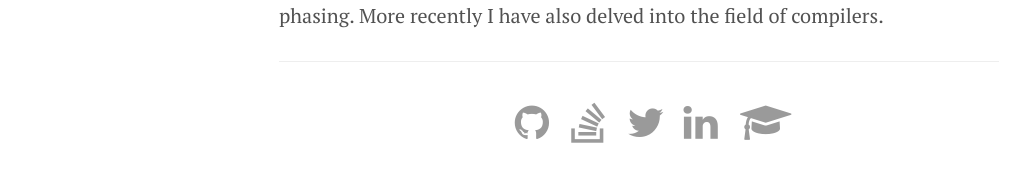
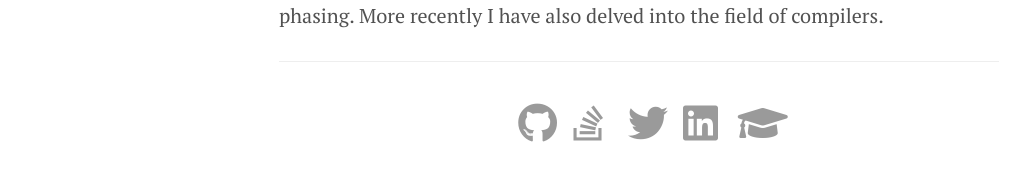
Before and after one commit to arshajii/arshajii.github.io, a Jekyll site: the page built from index.html, in a window 1280 px wide. Shown: the part 329-511 px from the top of the page, without its empty margins (1-1031 px from the left). Built offline with Jekyll 4.4.1, drawn with Linux system fonts in a browser that asks for light colours; nearby versions of some CDN libraries; the list of posts is cut into pages by our own code.

Commit message:
Update font-awesome, MathJax

```diff
--- a/_includes/head.html
+++ b/_includes/head.html
@@ -18,7 +18,7 @@
   <link rel="stylesheet" href="{{ site.baseurl }}/public/css/syntax.css">
   <link rel="stylesheet" href="{{ site.baseurl }}/public/css/lanyon.css">
   <link rel="stylesheet" href="http://fonts.googleapis.com/css?family=PT+Serif:400,400italic,700|PT+Sans:400">
-  <link rel="stylesheet" href="//maxcdn.bootstrapcdn.com/font-awesome/4.2.0/css/font-awesome.min.css">
+  <link rel="stylesheet" href="https://use.fontawesome.com/releases/v5.3.1/css/all.css" integrity="sha384-mzrmE5qonljUremFsqc01SB46JvROS7bZs3IO2EmfFsd15uHvIt+Y8vEf7N7fWAU" crossorigin="anonymous">
 
   <!-- Icons -->
   <link rel="apple-touch-icon-precomposed" sizes="144x144" href="{{ site.baseurl }}public/apple-touch-icon-144-precomposed.png">
--- a/_layouts/default.html
+++ b/_layouts/default.html
@@ -12,8 +12,8 @@
         tex2jax: {inlineMath: [["$","$"],["\\(","\\)"]]}
       });
     </script>
-    <script type="text/javascript"
-      src="https://cdn.mathjax.org/mathjax/latest/MathJax.js?config=TeX-AMS-MML_HTMLorMML">
+    <script type="text/javascript" async
+      src="https://cdnjs.cloudflare.com/ajax/libs/mathjax/2.7.1/MathJax.js?config=TeX-AMS-MML_HTMLorMML">
     </script>
 
     {% include sidebar.html %}
--- a/index.html
+++ b/index.html
@@ -104,25 +104,25 @@ title: Home
   <div id="contact-list" style="text-align:center">
     {% if site.author.github %}
     <a href="https://github.com/{{ site.author.github }}">
-        <i class="fa fa-github fa-2x fa-fw"></i>
+        <i class="fab fa-github fa-2x fa-fw"></i>
     </a>
     {% endif %}
 
     {% if site.author.stackoverflow %}
     <a href="https://stackoverflow.com/users/{{ site.author.stackoverflow }}">
-        <i class="fa fa-stack-overflow fa-2x fa-fw"></i>
+        <i class="fab fa-stack-overflow fa-2x fa-fw"></i>
     </a>
     {% endif %}
 
     {% if site.author.twitter %}
     <a href="https://twitter.com/{{ site.author.twitter }}">
-        <i class="fa fa-twitter fa-2x fa-fw"></i>
+        <i class="fab fa-twitter fa-2x fa-fw"></i>
     </a>
     {% endif %}
 
     {% if site.author.linkedin %}
     <a href="https://linkedin.com/in/{{ site.author.linkedin }}">
-        <i class="fa fa-linkedin fa-2x fa-fw"></i>
+        <i class="fab fa-linkedin fa-2x fa-fw"></i>
     </a>
     {% endif %}
 
```
